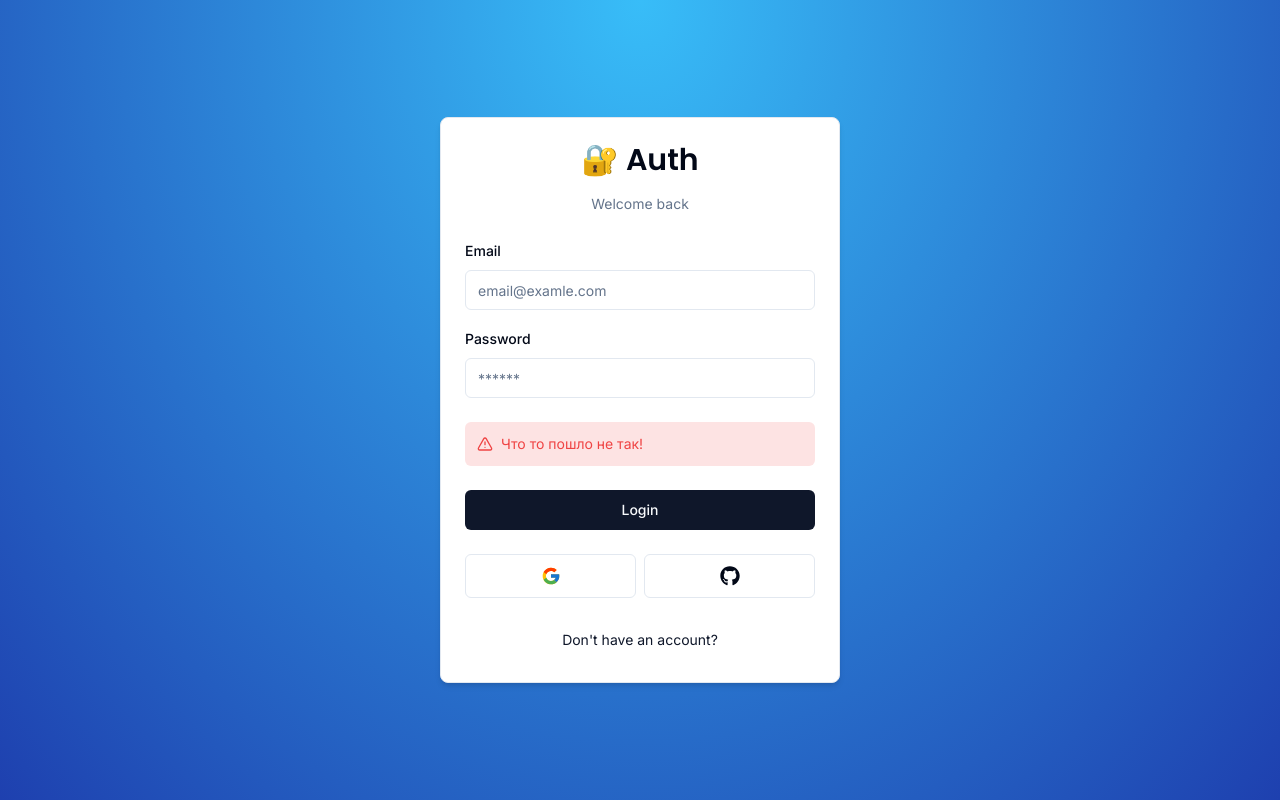
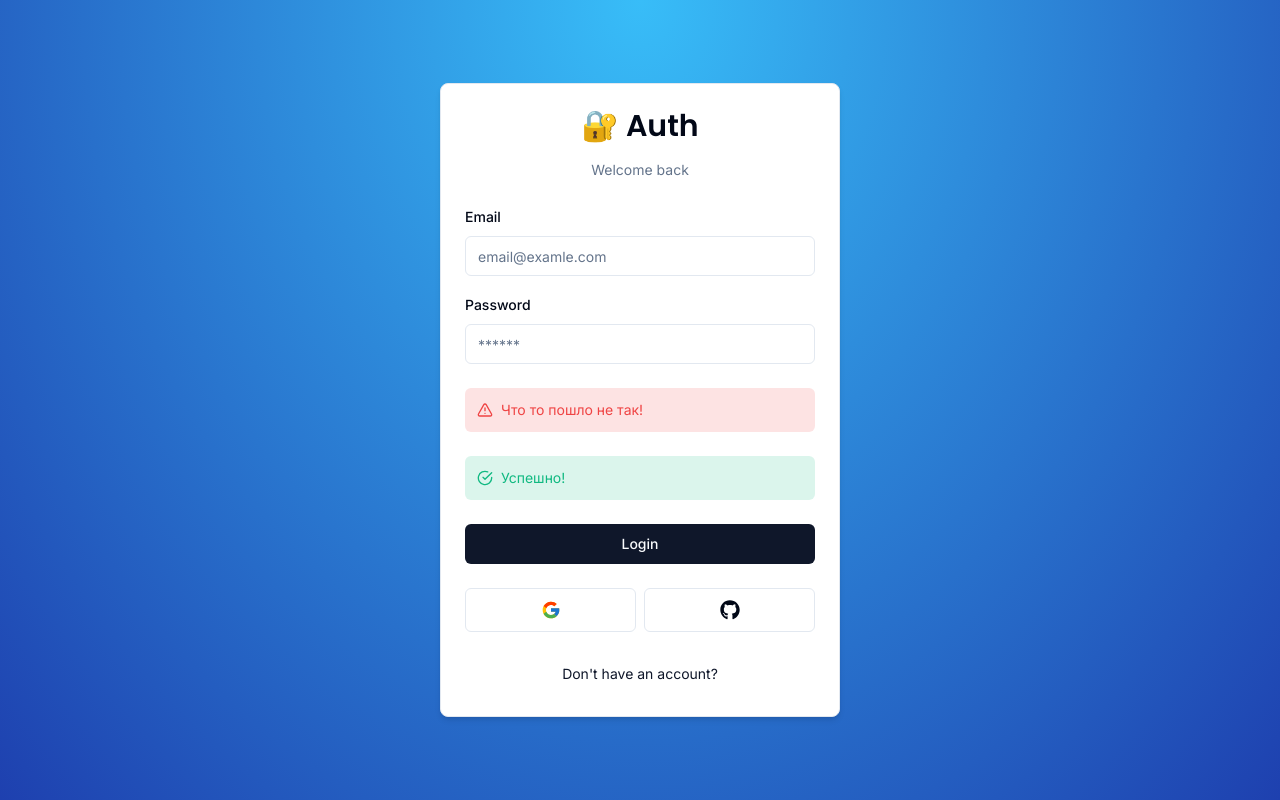
Before and after one commit to MikeSaburov/next_auth, a Next.js app: page /auth/login in a window 1280 px wide. Built offline with nearby package versions, Linux system fonts and the light colour scheme.

Commit message:
импортировать компонент form-success в login-form

```diff
--- a/components/auth/login-form.tsx
+++ b/components/auth/login-form.tsx
@@ -19,6 +19,7 @@ import {
 import { Input } from '@/components/ui/input';
 import { Button } from '@/components/ui/button';
 import { FormError } from '@/components/form-error';
+import { FormSuccess } from '../form-success';
 
 export const LoginForm = () => {
   const form = useForm<z.infer<typeof LoginSchema>>({
@@ -76,6 +77,7 @@ export const LoginForm = () => {
             />
           </div>
           <FormError message="Что то пошло не так!" />
+          <FormSuccess message="Успешно!" />
           <Button type="submit" className="w-full">
             Login
           </Button>
```
